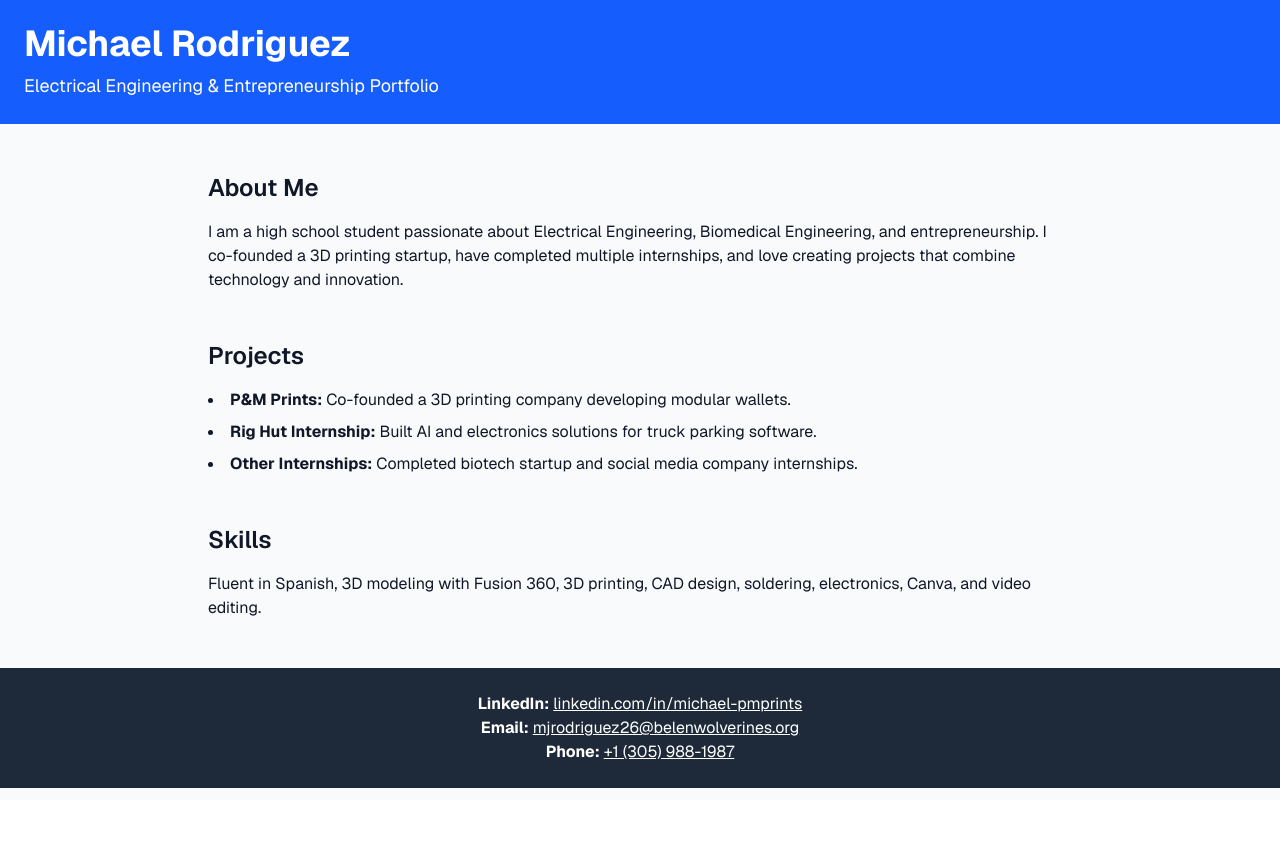
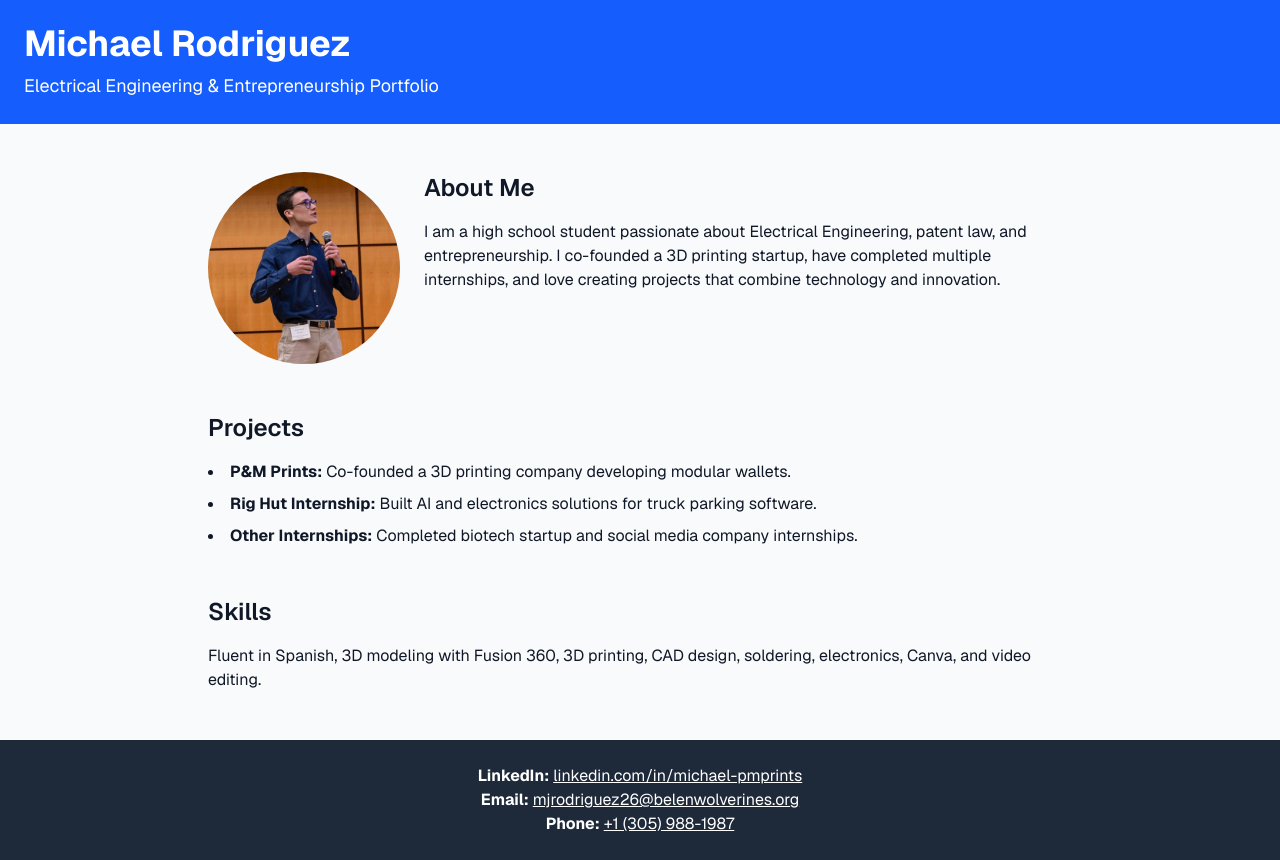
Before and after one commit to michaeljrodriguezclass26/michael-portfolio, a Next.js app: page / in a window 1280 px wide. Before the commit the page ends 800 px from the top, so only its background shows below. Built offline with nearby package versions, Linux system fonts and the light colour scheme.

Commit message:
Added About Me photo and updated footer

```diff
--- a/app/page.tsx
+++ b/app/page.tsx
@@ -9,16 +9,26 @@ export default function Home() {
         <p className="mt-2 text-lg">Electrical Engineering & Entrepreneurship Portfolio</p>
       </header>
 
-      {/* About Section */}
-      <section className="max-w-4xl mx-auto my-12 px-4">
+    {/* About Section */}
+    <section className="max-w-4xl mx-auto my-12 px-4 flex flex-col md:flex-row items-center md:items-start gap-6">
+      {/* Image */}
+      <img
+        src="/me.jpg"
+        alt="Michael Rodriguez"
+        className="w-48 h-48 rounded-full object-cover"
+      />
+
+      {/* About text */}
+      <div>
         <h2 className="text-2xl font-semibold mb-4">About Me</h2>
         <p>
           I am a high school student passionate about Electrical Engineering,
-          Biomedical Engineering, and entrepreneurship. I co-founded a 3D printing startup,
+          patent law, and entrepreneurship. I co-founded a 3D printing startup,
           have completed multiple internships, and love creating projects that combine
           technology and innovation.
         </p>
-      </section>
+      </div>
+    </section>
 
       {/* Projects Section */}
       <section className="max-w-4xl mx-auto my-12 px-4">
```
Also changed, not shown: public/me.jpg (added).
